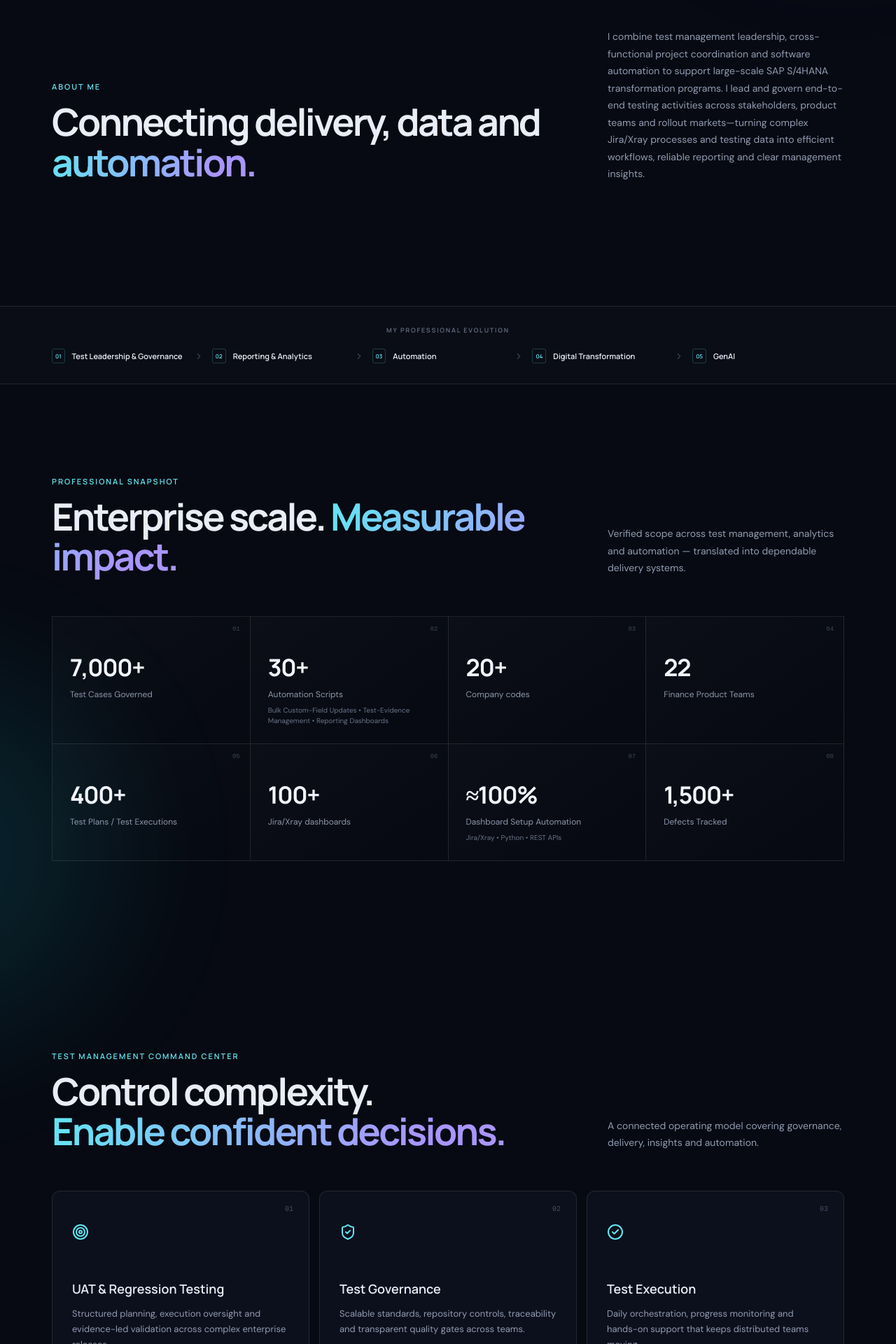
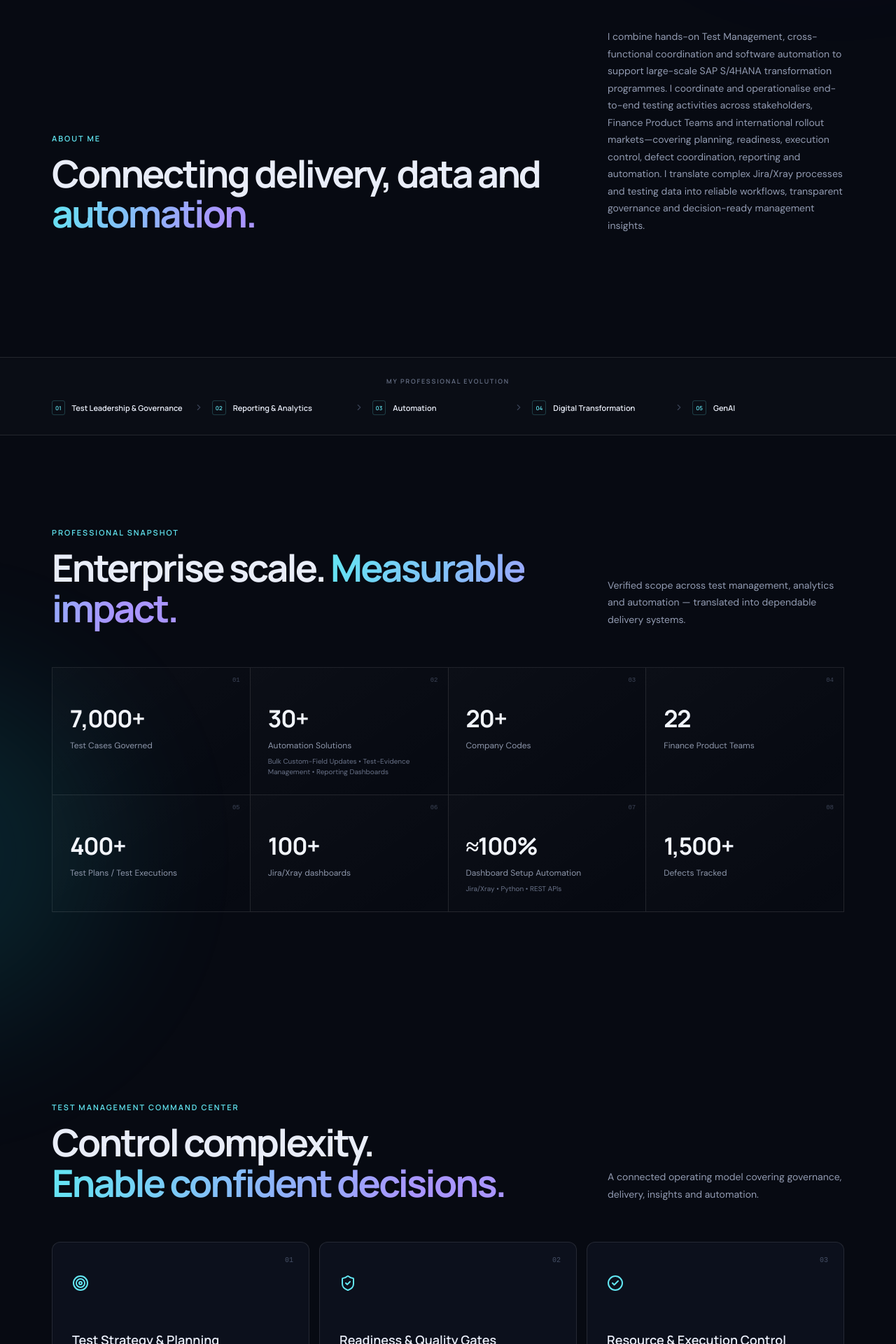
Before and after one commit to APanchawate/portfolio, a React (Vite) app: page / in a window 1280 px wide. Shown: the part 880-2800 px from the top of the page at 70% size. Built offline with nearby package versions, Linux system fonts and the light colour scheme.

Commit message:
Update test management portfolio positioning

```diff
--- a/src/App.tsx
+++ b/src/App.tsx
@@ -2,18 +2,20 @@
 import { ArrowDown, ArrowRight, BarChart3, Bot, Braces, CheckCircle2, ChevronRight, CircleDot, Code2, MapPin, Menu, Network, ShieldCheck, Sparkles, Target, X } from 'lucide-react'
 
 const metrics = [
-  ['7,000+', 'Test Cases Governed'], ['30+', 'Automation Scripts', 'Bulk Custom-Field Updates • Test-Evidence Management • Reporting Dashboards'], ['20+', 'Company codes'],
+  ['7,000+', 'Test Cases Governed'], ['30+', 'Automation Solutions', 'Bulk Custom-Field Updates • Test-Evidence Management • Reporting Dashboards'], ['20+', 'Company Codes'],
   ['22', 'Finance Product Teams'], ['400+', 'Test Plans / Test Executions'], ['100+', 'Jira/Xray dashboards'],
   ['≈100%', 'Dashboard Setup Automation', 'Jira/Xray • Python • REST APIs'], ['1,500+', 'Defects Tracked'],
 ]
 
 const capabilities = [
-  { icon: Target, title: 'UAT & Regression Testing', text: 'Structured planning, execution oversight and evidence-led validation across complex enterprise releases.' },
-  { icon: ShieldCheck, title: 'Test Governance', text: 'Scalable standards, repository controls, traceability and transparent quality gates across teams.' },
-  { icon: CheckCircle2, title: 'Test Execution', text: 'Daily orchestration, progress monitoring and hands-on support that keeps distributed teams moving.' },
-  { icon: CircleDot, title: 'Defect Management', text: 'End-to-end triage, ownership coordination and actionable reporting from discovery to closure.' },
-  { icon: BarChart3, title: 'Reporting & Analytics', text: 'Decision-ready dashboards, meaningful KPIs and consistent reporting for every stakeholder level.' },
-  { icon: Braces, title: 'Python / API Automation', text: 'Reliable tooling that removes repetitive administration and turns process into reusable capability.' },
+  { icon: Target, title: 'Test Strategy & Planning', text: 'Translating market scope into executable approaches, timelines, responsibilities, dependencies and Jira/Xray structures across Acceptance Testing, Pre-UAT, UAT and Regression Testing.' },
+  { icon: ShieldCheck, title: 'Readiness & Quality Gates', text: 'Coordinating scope, test-case readiness, tester availability, environments, authorisations and blockers using structured assessments and measurable entry/exit criteria.' },
+  { icon: CheckCircle2, title: 'Resource & Execution Control', text: 'Mapping testers to scope, defining tester-level deadlines and ramp-up curves, and monitoring planned-versus-actual execution across international markets.' },
+  { icon: CircleDot, title: 'Defect Lifecycle Coordination', text: 'Defect-quality review, triage coordination, ageing and ownership tracking, escalation, retesting and management decision support.' },
+  { icon: BarChart3, title: 'Reporting & KPI Ownership', text: 'Designing decision-ready KPI frameworks, automated dashboards and management reporting across markets, Product Teams, workstreams and testing statuses.' },
+  { icon: Network, title: 'Recovery & Escalation', text: 'Analysing schedule deviations and blockers, defining recovery actions, adjusting operational targets and supporting testing-window extension recommendations.' },
+  { icon: Bot, title: 'Training & Stakeholder Enablement', text: 'Training market testers on Jira/Xray execution, evidence, defects and governance standards while coordinating Product Teams and support partners.' },
+  { icon: Braces, title: 'Automation & Continuous Improvement', text: 'Converting recurring Test Management problems into reusable Python/API workflows, standardised reporting, repository controls and self-service tools.' },
 ]
 
 const cases = [
@@ -24,16 +26,17 @@
   { n:'05', title:'Test Repository Governance and Dashboard Automation', challenge:'Repository growth and dashboard demand made manual governance difficult to sustain.', role:'Governance model, automation strategy and rollout support.', approach:'Defined reusable structures, automated dashboard provisioning and introduced health checks for repository quality.', tech:'Jira · Xray · Python · JQL · REST APIs', scale:'7,000+ master cases and 100+ dashboards.', impact:'Approximately 100% automated dashboard setup and stronger portfolio-wide standards.' },
   { n:'06', title:'GenAI Knowledge and Test Management Assistant', challenge:'Teams needed quicker access to process knowledge without losing control or context.', role:'Use-case design, AI-agent configuration, knowledge grounding and implementation.', approach:'Built and implemented two project-specific AI agents for the team using BMW’s internal GenAI platform: one providing access to broader GFBB project knowledge and another focused on Test Management processes, status and updates. Both agents were grounded in project documentation to provide relevant and context-aware information.', tech:'Generative AI · AI Agents · Enterprise Knowledge Grounding · BMW GAIA', scale:'Two working AI agents supporting team members, management stakeholders and new joiners across project knowledge and Test Management use cases.', impact:'Improved access to project timelines, rollout information, UAT updates and Test Management knowledge, reducing dependency on manual Confluence searches and supporting faster onboarding and decision-making.' },
   { n:'07', title:'Confluence Live Dashboard Automation', challenge:'Testing KPI and management views required continuous manual updates across Jira and Confluence.', role:'Automation design, API integration and reporting workflow implementation.', approach:'Automated the creation and updating of Confluence reporting pages using Python and REST APIs, dynamically integrating Jira filter/JQL data to create live testing dashboards and continuously updated testing KPI and management views.', tech:'Python · REST APIs · Jira · JQL · Confluence', scale:'Reusable reporting pages connected to live Jira testing data.', impact:'Reduced manual reporting effort while keeping testing KPI and management views continuously current.' },
+  { n:'08', title:'Market UAT Planning, Readiness & Execution Control', challenge:'International rollout markets required a structured operating model to prepare and complete UAT within fixed programme timelines.', role:'Test planning, readiness coordination, tester-capacity planning, execution control and management decision support.', approach:'Translated market scope into executable test structures, mapped testers to business processes and test cases, established tester-level deadlines and expected ramp-up curves, and monitored planned-versus-actual progress. Coordinated blockers, defects, support requirements and recovery actions across markets, Product Teams, Workstream Leads, the BMW South Africa testing hub and technical partners.', tech:'Jira · Xray · JQL · Confluence · Excel · Power Query · Python · REST APIs', scale:'International SAP S/4HANA market rollouts across 20+ company codes and 22 Finance Product Teams.', impact:'Improved transparency of readiness, capacity, execution progress and emerging risks, enabling timely recovery actions and informed management decisions.' },
 ]
 
 const experience = [
-  { period:'Current', company:'BMW Group — Group Finance Backbone (GFBB)', subtitle:'', role:'Test Management, Automation & Reporting', text:'Leading and coordinating test-management activities across product teams, business testers, rollout markets and management stakeholders within a global SAP S/4HANA Finance transformation. Supporting end-to-end testing from acceptance testing and pre-UAT through UAT and regression testing, including execution governance, defect coordination, management reporting and Jira/Xray automation.', points:['Coordinating daily test execution, stakeholder follow-ups, blocker resolution and readiness tracking across distributed teams and rollout markets.','Establishing governance standards for test repositories, traceability, dashboards and reporting across 7,000+ test cases and 22 Finance Product Teams.','Providing decision-ready testing, defect and market-readiness reporting to management and market leadership, including CFO stakeholders.'] },
+  { period:'Current', company:'BMW Group — Group Finance Backbone (GFBB)', subtitle:'', role:'Test Management, Automation & Reporting', text:'Driving and coordinating operational Test Management activities across Finance Product Teams, business testers, rollout markets and management stakeholders within a global SAP S/4HANA Finance transformation. Supporting the complete testing lifecycle from Acceptance Testing and Pre-UAT through UAT and Regression Testing, including planning, readiness, execution control, tester coordination, defect governance, escalation, reporting and automation.', points:['Developing market- and release-specific testing plans, execution structures, responsibilities and ramp-up curves.','Coordinating tester assignments, training, availability and coverage gaps.','Monitoring planned versus actual execution and defining recovery actions.','Establishing repository, evidence, traceability, dashboard and reporting standards.','Providing management and market leadership with decision-ready testing, defect and readiness reporting.','Supporting conditional-start and go-live-with-conditions recommendations through testing evidence and risk analysis.'] },
   { period:'Previous', company:'Bosch Powertrain Solutions', subtitle:'International Programs', role:'Project Management & SAP Processes', text:'Supported international project coordination and enterprise processes across SAP-enabled product and operational landscapes.' },
   { period:'Foundation', company:'UNR Engineering Technologies', subtitle:'Technology Delivery', role:'Junior IT Project Engineer', text:'Built an early foundation in technical project delivery, stakeholder support and structured problem solving.' },
 ]
 
 const stack = [
-  ['Test & Project Management', 'Jira · Xray · Confluence · Tosca · Agile · Scrum · UAT · Regression Testing · Defect Management'],
+  ['Test & Project Management', 'Jira · Xray · JQL · Confluence · Tosca · UAT · Regression Testing · Test Readiness · Test Planning · Quality Gates · Resource Planning · Defect Triage · Management Reporting · Stakeholder Coordination · Continuous Improvement'],
   ['Automation & Backend', 'Python · REST APIs · FastAPI · SQL · SQLite · JSON'],
   ['Frontend & Testing', 'React · Next.js · TypeScript · Playwright'],
   ['DevOps & Development', 'GitHub · GitHub Actions · GitHub Copilot · CI/CD'],
@@ -63,7 +66,7 @@
           <div className="eyebrow"><span className="pulse"/> Available for transformative challenges</div>
           <p className="intro">HELLO, I’M</p>
           <h1>Akshay<br/><em>Panchawate.</em></h1>
-          <h2>Leading Enterprise Test Management <span>Through Governance, Data & Automation</span></h2>
+          <h2>Driving Enterprise Test Management <span>Through Governance, Data & Automation</span></h2>
           <p className="hero-text">Test Management <b>•</b> SAP S/4HANA <b>•</b> Python/API Automation <b>•</b> Analytics <b>•</b> GenAI</p>
           <p className="location"><MapPin size={17}/> Munich, Germany</p>
           <div className="actions">
@@ -80,7 +83,7 @@
       </section>
 
       <section className="section" id="about">
-        <div className="section-head"><div><p className="kicker">ABOUT ME</p><h2>Connecting delivery, data and <em>automation.</em></h2></div><p>I combine test management leadership, cross-functional project coordination and software automation to support large-scale SAP S/4HANA transformation programs. I lead and govern end-to-end testing activities across stakeholders, product teams and rollout markets—turning complex Jira/Xray processes and testing data into efficient workflows, reliable reporting and clear management insights.</p></div>
+        <div className="section-head"><div><p className="kicker">ABOUT ME</p><h2>Connecting delivery, data and <em>automation.</em></h2></div><p>I combine hands-on Test Management, cross-functional coordination and software automation to support large-scale SAP S/4HANA transformation programmes. I coordinate and operationalise end-to-end testing activities across stakeholders, Finance Product Teams and international rollout markets—covering planning, readiness, execution control, defect coordination, reporting and automation. I translate complex Jira/Xray processes and testing data into reliable workflows, transparent governance and decision-ready management insights.</p></div>
       </section>
 
       <section className="story-band">
@@ -99,7 +102,7 @@
       </section>
 
       <section className="leadership section">
-        <div className="leadership-icon"><Network/></div><div><p className="kicker">TESTING LEADERSHIP & STAKEHOLDER COORDINATION</p><blockquote>Coordinating daily test execution across business testers, product teams and rollout markets—driving proactive follow-ups, resolving blockers and aligning defect owners and stakeholders to maintain delivery momentum.</blockquote></div>
+        <div className="leadership-icon"><Network/></div><div><p className="kicker">TESTING LEADERSHIP & STAKEHOLDER COORDINATION</p><blockquote>Coordinating daily test execution across market testers, Finance Product Teams, Workstream Leads, rollout organisations and technical partners—driving proactive follow-ups, blocker resolution, recovery actions and transparent reporting to maintain delivery momentum.</blockquote><p className="leadership-support">I independently organise cross-functional testing and defect meetings, prepare status material, document actions, track owners and deadlines, and escalate overdue items.</p></div>
       </section>
 
       <section className="section projects" id="projects">
@@ -116,7 +119,7 @@
         <div className="section-head"><div><p className="kicker">EDUCATION & CERTIFICATIONS</p><h2>Academic foundation. <em>Applied expertise.</em></h2></div></div>
         <div className="case-grid">
           <article className="case"><div className="case-top"><span>EDUCATION</span></div><h3>MBA & Engineering (Operational Excellence)</h3><dl><div><dt>Institution</dt><dd>Hof University of Applied Sciences, Germany</dd></div><div><dt>Period</dt><dd>October 2022 – May 2025</dd></div><div><dt>Thesis</dt><dd>Master’s thesis grade: 1.3</dd></div></dl></article>
-          <article className="case"><div className="case-top"><span>CREDENTIALS</span></div><h3>Certifications</h3><dl><div><dt>Certified</dt><dd>Lean Six Sigma Green Belt<br/>Atlassian Agile Project Management Professional Certificate<br/>Google Project Management Professional Certificate — Google</dd></div><div><dt>Professional Training</dt><dd>SAP S/4HANA — University coursework covering MM, PM, SD, PP and CO<br/>PMI Agile Certified Practitioner (PMI-ACP)® Exam Preparation — LinkedIn Learning<br/>ISTQB® Advanced Level Test Management (CTAL-TM) — Planned</dd></div></dl></article>
+          <article className="case"><div className="case-top"><span>CREDENTIALS</span></div><h3>Certifications</h3><dl><div><dt>Certified</dt><dd>Lean Six Sigma Green Belt<br/>Atlassian Agile Project Management Professional Certificate<br/>Google Project Management Professional Certificate — Google</dd></div><div><dt>Professional Training</dt><dd>SAP S/4HANA — University coursework covering MM, PM, SD, PP and CO<br/>PMI Agile Certified Practitioner (PMI-ACP)® Exam Preparation — LinkedIn Learning<br/>ISTQB® Certified Tester Foundation Level (CTFL) — Planned</dd></div></dl></article>
         </div>
       </section>
 
```
Also changed, not shown: index.html (+6 -2 lines), src/styles.css.
